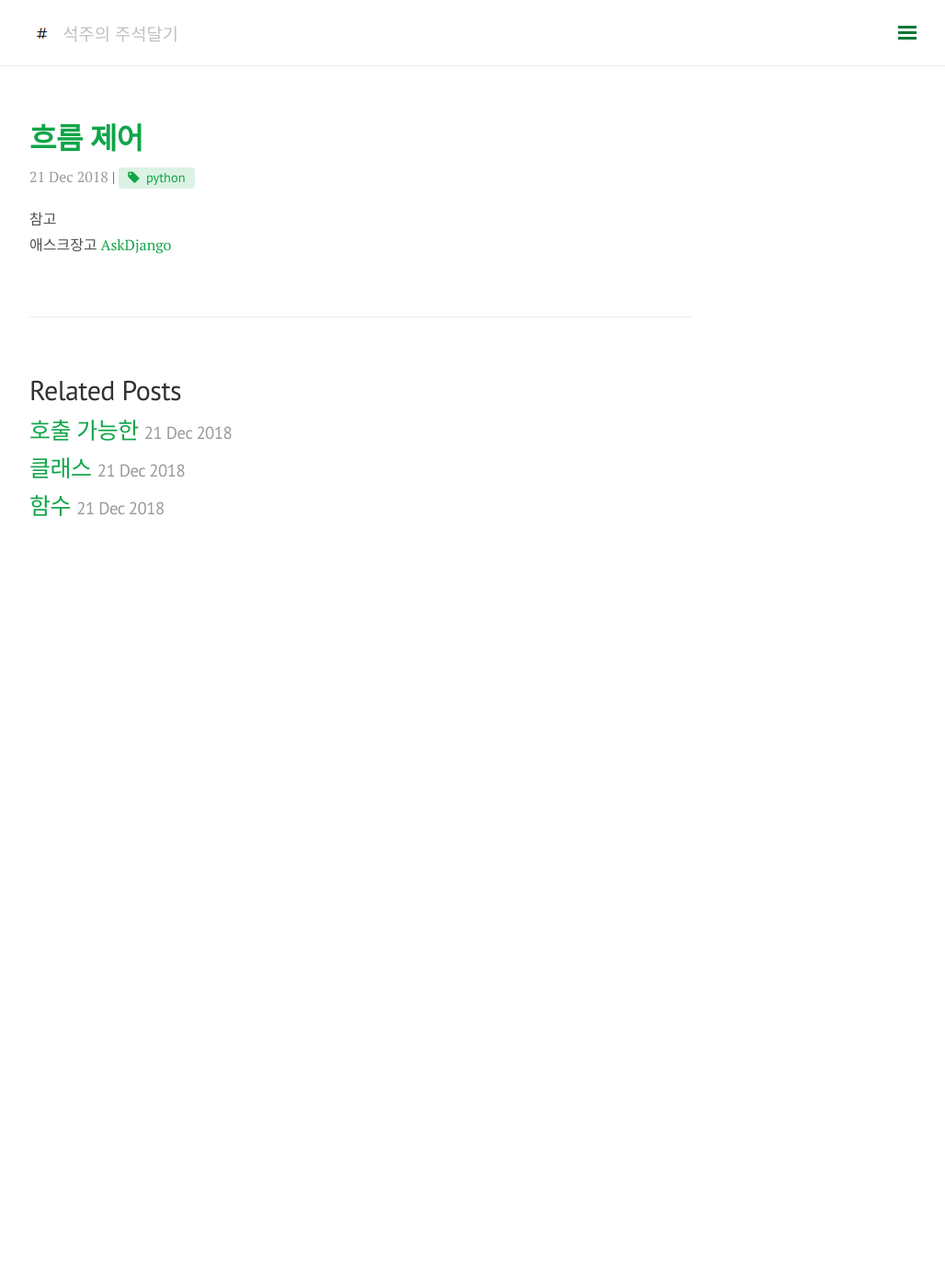
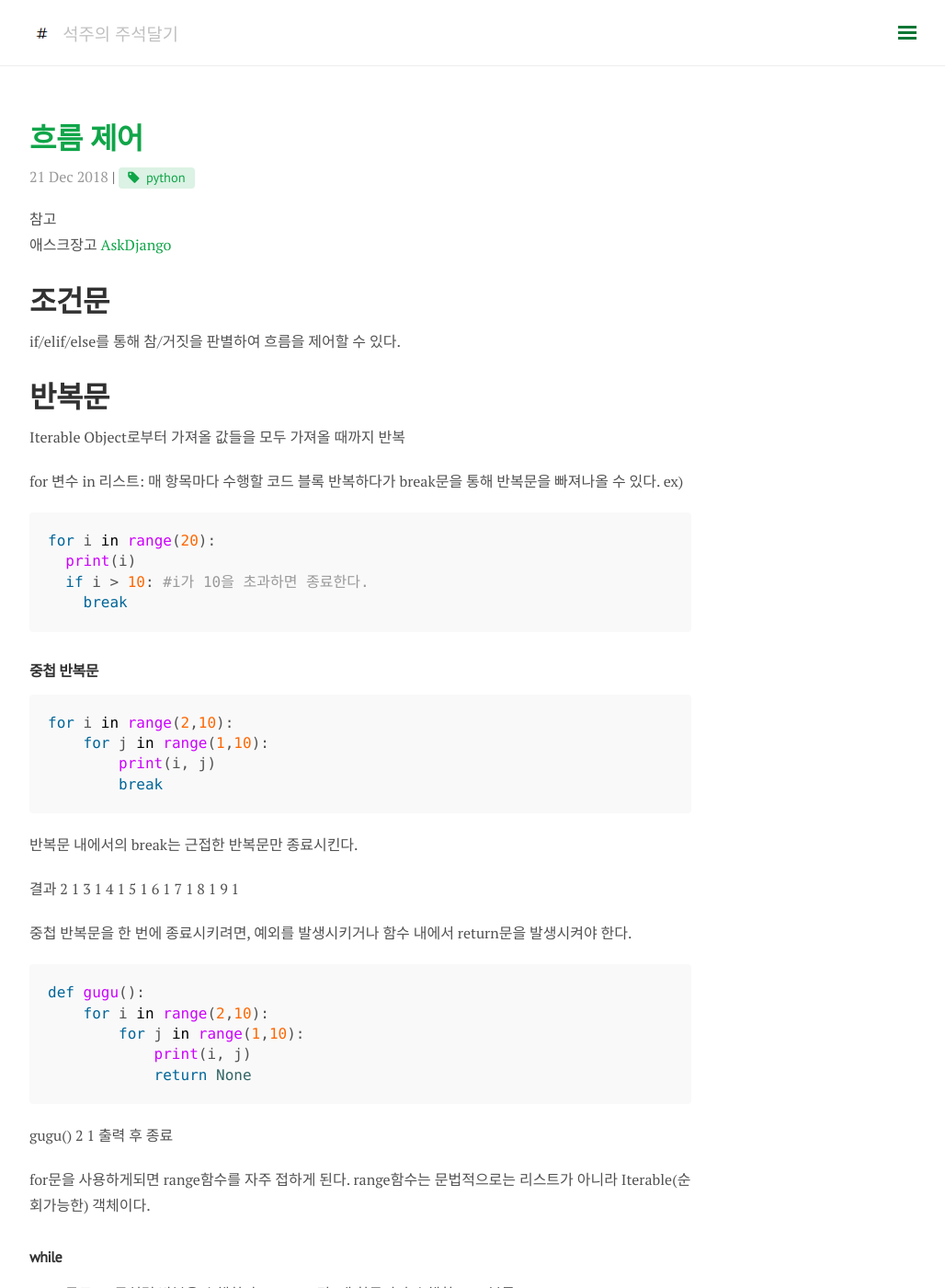
Before and after one commit to somefood/somefood.github.io, a Jekyll site: the page built from _posts/Python/2018-12-21-03flowcontrol.md, in a window 1280 px wide and 1400 px high. Shown: the whole window at 92% size, without its empty margins (248-1276 px from the left). Built offline with Jekyll 4.4.1, drawn with Linux system fonts in a browser that asks for light colours; nearby versions of some CDN libraries; comment, search, counter and statistics services are not loaded; some of the changed text lies outside the part shown.

Commit message:
Update 2018-12-21-03flowcontrol.md

````diff
--- a/_posts/Python/2018-12-21-03flowcontrol.md
+++ b/_posts/Python/2018-12-21-03flowcontrol.md
@@ -8,3 +8,94 @@ comments: true
 
 참고
 애스크장고  [AskDjango](https://www.askcompany.kr/)
+
+# 조건문
+if/elif/else를 통해 참/거짓을 판별하여 흐름을 제어할 수 있다.
+
+
+
+# 반복문
+Iterable Object로부터 가져올 값들을 모두 가져올 때까지 반복
+
+for 변수 in 리스트:
+  매 항목마다 수행할 코드 블록
+반복하다가 break문을 통해 반복문을 빠져나올 수 있다.
+ex)
+```python
+for i in range(20):
+  print(i)
+  if i > 10: #i가 10을 초과하면 종료한다.
+    break
+```
+### 중첩 반복문
+```python
+for i in range(2,10):
+    for j in range(1,10):
+        print(i, j)
+        break
+```
+반복문 내에서의 break는 근접한 반복문만 종료시킨다.
+
+결과
+2 1
+3 1
+4 1
+5 1
+6 1
+7 1
+8 1
+9 1
+
+중첩 반복문을 한 번에 종료시키려면, 예외를 발생시키거나 함수 내에서 return문을 발생시켜야 한다.
+```python
+def gugu():
+    for i in range(2,10):
+        for j in range(1,10):
+            print(i, j)
+            return None
+```
+gugu()
+2 1
+출력 후 종료
+
+for문을 사용하게되면 range함수를 자주 접하게 된다.
+range함수는 문법적으로는 리스트가 아니라 Iterable(순회가능한) 객체이다.
+
+### while
+while문도 for문처럼 반복을 수행한다.
+while 조건:
+    매 항목마다 수행할 코드 블록
+```python
+i = 0
+while i < 20:
+    print(i)
+    if i > 10:
+        break
+    i += 1
+```
+반복문은 무한 루프를 구성 시 용이하다.
+반복문 조건을 항상 True로 하면 된다.
+```python
+while True:
+    if로 특정 조건을 충족하면 break로 종료하면 된다.
+```
+
+for문에서 무한루프를 원한다면, itertools.count 함수를 통해 호출한다.
+```python
+from itertools import count
+
+for i in count(1):
+    print(i)
+    if i > 60:
+        break
+```
+i는 1부터 증가한다.
+
+연습문제
+2, 4, 6, 8단 구구단 출력하기
+```python
+for i in range(2,9,2): # range(start,stop,step) step에 2를 입력하여 2씩 넘어간다.
+	for j in range(1,10): # 1~9 곱할 수
+		print(i*j, end=' ') # i*j 곱한 수 출력, end 값을 스페이스 한칸을 주어 줄바꿈을 안하고 한 칸 띄어 출력한다.
+	print() #
+```
````
